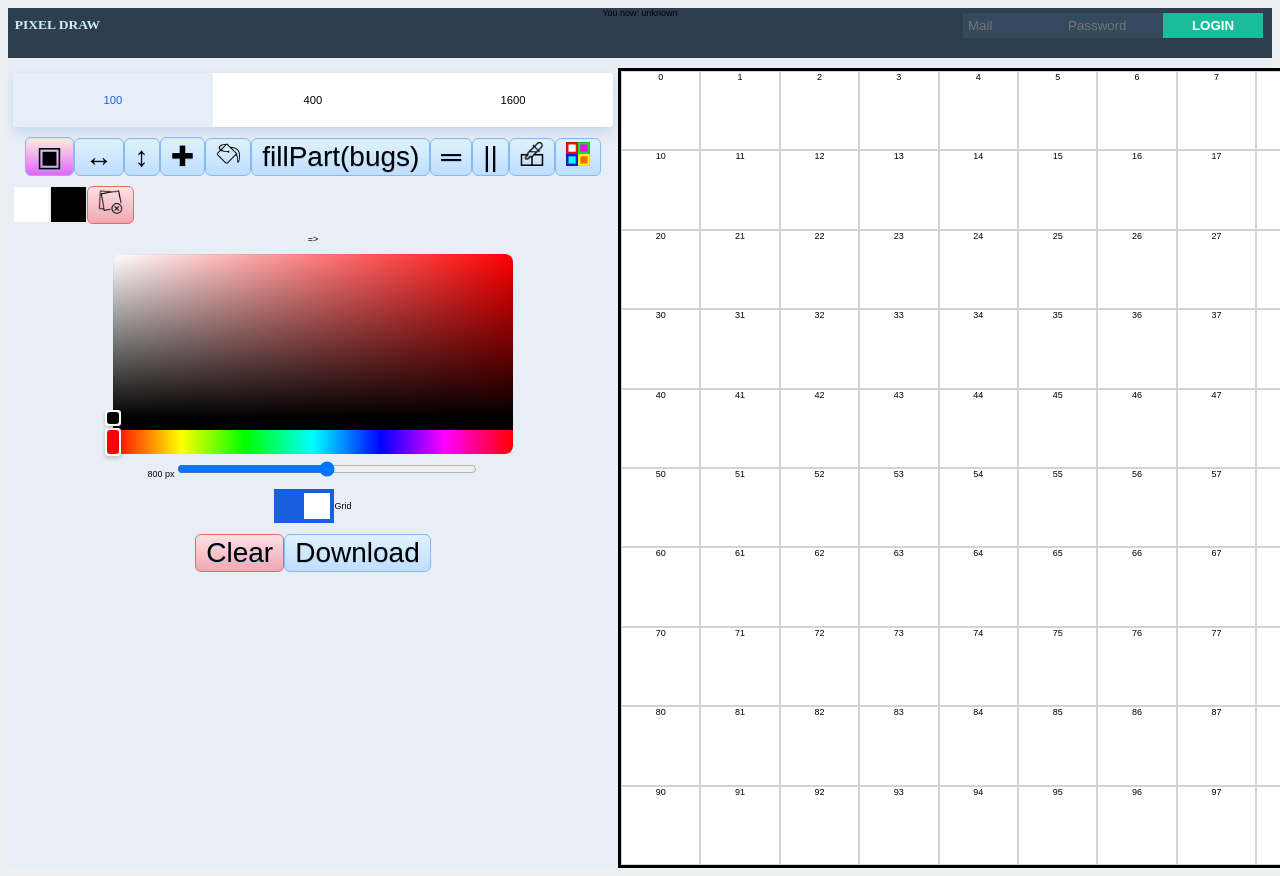
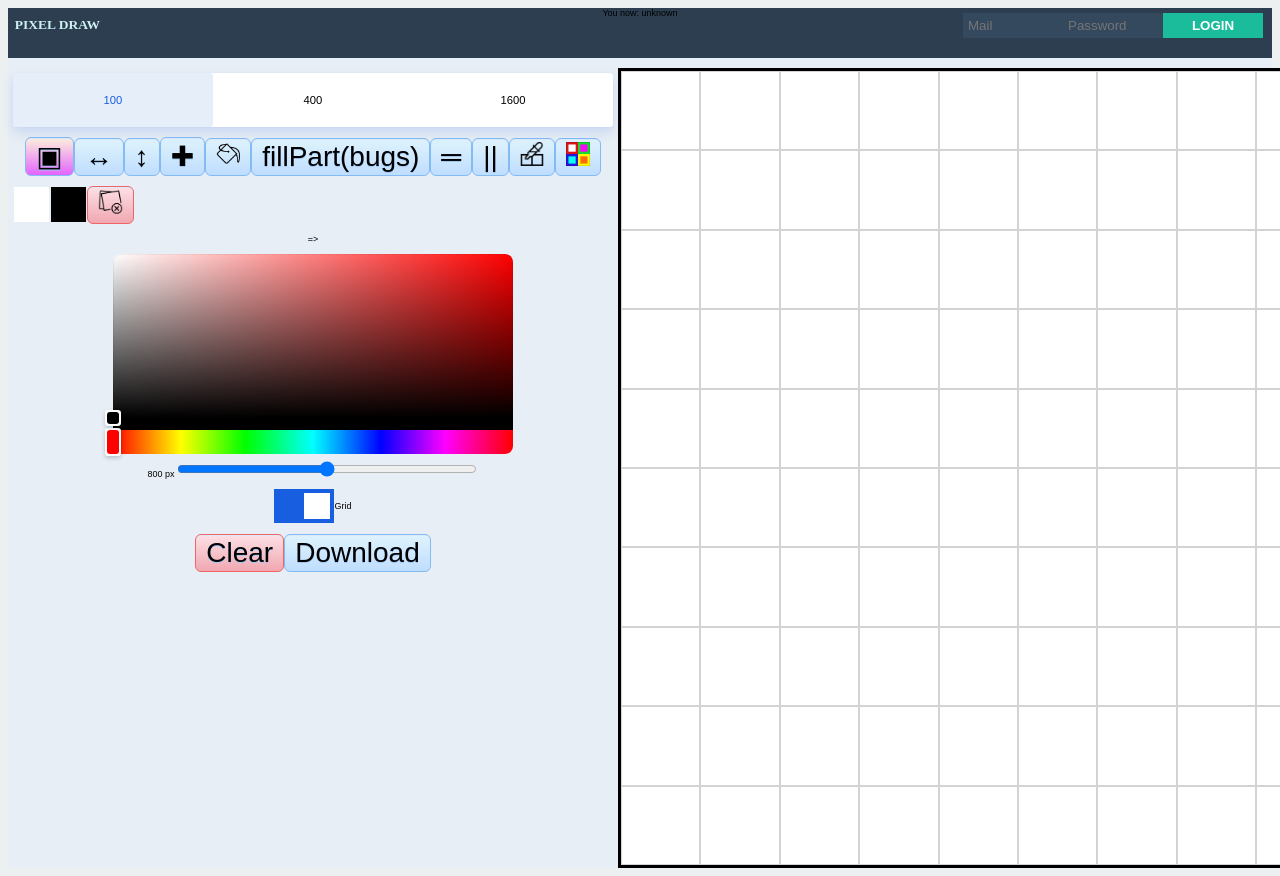
Before and after one commit to bogutskii/pixel-draw, a React (Create React App) app: page / in a window 1280 px wide. Shown: the top 876 px of the page. Built offline with nearby package versions, Linux system fonts and the light colour scheme; no server answers.

Commit message:
deleted comments

```diff
--- a/src/App.js
+++ b/src/App.js
@@ -16,14 +16,4 @@ const mapStateToProps = (state) => ({
   username: state.username,
 });
 
-const mapDispatchToProps = (dispatch) => ({
-  // changeCreateModal: (value) =>
-  //   dispatch({
-  //     type: 'CHANGE_CREATE_MODAL',
-  //     payload: {
-  //       value: value,
-  //     },
-  //   }),
-});
-
-export default connect(mapStateToProps, mapDispatchToProps)(App);
+export default connect(mapStateToProps)(App);
--- a/src/Components/Field.js
+++ b/src/Components/Field.js
@@ -118,10 +118,10 @@ const Field = (props) => {
               onMouseOver={
                 props.brush !== 'fill'
                   ? () => changePixelColor(continueToDraw ? i : undefined)
-                  : console.log('nope')
+                  : null
               }
             >
-              {i}
+              {}
             </div>
           ))}
         </div>
--- a/src/Components/redux/reducers.js
+++ b/src/Components/redux/reducers.js
@@ -18,7 +18,6 @@ const drawField = (state = initialState, action) => {
       };
     // ******** START DRAW FUNCTIONAL **********************
     case 'CHANGE_PIXEL_COLOR_AND_SAVE_TO_HISTORY':
-      console.log(state);
       let copyField;
       let copyHistoryColor = [...state.historyColor, state.currentColor];
       if (state.brush === 'color-picker') {
@@ -27,7 +26,7 @@ const drawField = (state = initialState, action) => {
         }
       }
       if (state.brush === 'fillPart') {
-        console.log(action.payload.index);
+        console.log('current: ', action.payload);
         if (action.payload.index) {
           let newField = fillParticip(
             [...state.field],
@@ -193,6 +192,7 @@ function fillParticip(arr, current, size, max, oldColor, newColor) {
   let next = [];
   let stop = [];
   function ch(current) {
+    console.log(current);
     if (a[current].color === oldColor && current) {
       a[current].color = newColor;
       stop.push(current);
```
Also changed, not shown: src/Components/Brush.js (+0 -11 lines), src/Components/ColorChanger.js (+0 -7 lines).
